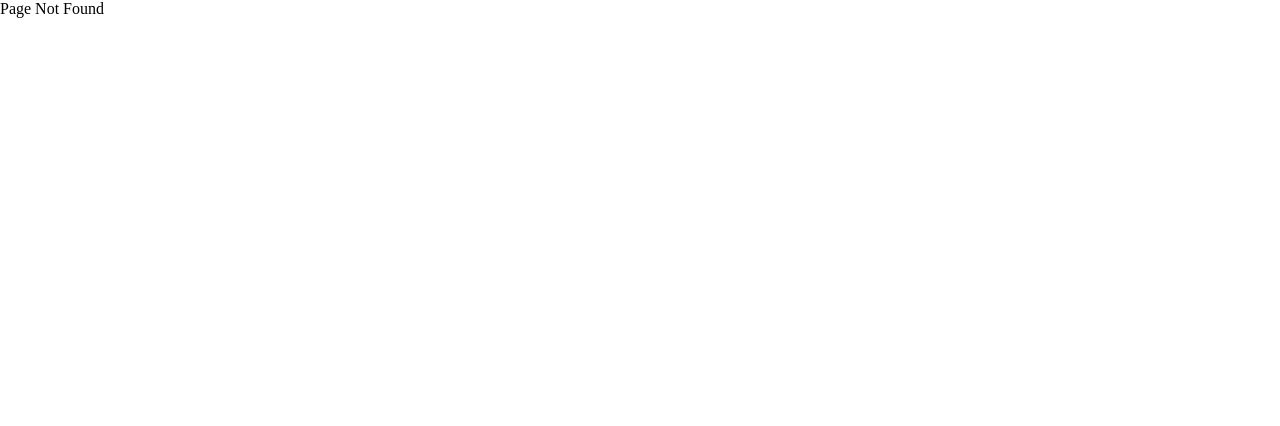
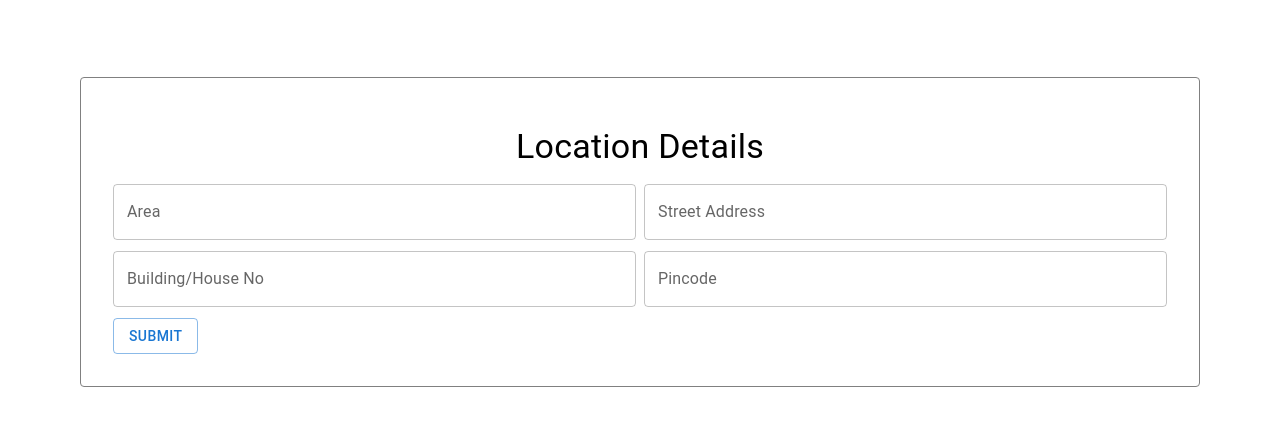
Before and after one commit to AdityaKalmekh/appetite-frontend, a React (Create React App) app: page /Location-Details in a window 1280 px wide. Before the commit this address had no page. Shown: the top 426 px of the page. Built offline with nearby package versions, Linux system fonts and the light colour scheme.

Commit message:
Locationdetails & Service details form

```diff
--- /dev/null
+++ b/src/components/supplier/LocationDetails.jsx
@@ -0,0 +1,136 @@
+import { Box, Button, Grid, imageListClasses, Typography,Input } from "@mui/material";
+import { Form, Formik } from "formik";
+import CommonContainer from "../../common/CommonContainer";
+import FormikController from "../../formik/FormikController";
+import { useState } from "react";
+import useHttp from "../../hooks/useHttp";
+
+
+const LocationDetails = () => {
+    const initialValues = {
+
+    }
+
+    return (
+        <CommonContainer sx={{ paddingX: "5rem" }}>
+          <Formik
+            initialValues={initialValues}
+            // validationSchema={validationSchema}
+            // onSubmit={onSubmit}
+          >
+            {(formik) => (
+              <Form>
+                <Box
+                  sx={{
+                    border: "1px solid grey",
+                    padding: "2rem",
+                    borderRadius: "4px",
+                  }}
+                >
+                <Grid container>
+                    <Grid
+                      item
+                      xs={12}
+                      sx={{
+                        padding: "1rem",
+                        display: "flex",
+                        justifyContent: "center",
+                      }}
+                    >
+                      <Typography variant="h4">Location Details</Typography>
+                    </Grid>
+                    <Grid container item spacing={1}>
+                        <Grid item xs={6}>
+                            <FormikController
+                            control="text"
+                            type="text"
+                            label="Area"
+                            name="area"
+                            fullWidth
+                            value={formik.values.area}
+                            onChange={formik.handleChange}
+                            error={
+                                formik.touched.servicetitle &&
+                                Boolean(formik.errors.servicetitle)
+                            }
+                            helperText={
+                                formik.touched.servicetitle &&
+                                formik.errors.servicetitle
+                            }
+                            />
+                        </Grid>
+                        <Grid item xs={6}>
+                            <FormikController
+                            control="text"
+                            type="text"
+                            label="Street Address"
+                            name="address"
+                            fullWidth
+                            value={formik.values.address}
+                            onChange={formik.handleChange}
+                            error={
+                                formik.touched.contact && Boolean(formik.errors.contact)
+                            }
+                            helperText={
+                                formik.touched.contact && formik.errors.contact
+                            }
+                            />
+                        </Grid>
+                        <Grid item xs={6}>
+                            <FormikController
+                                control="text"
+                                type="text"
+                                label="Building/House No"
+                                name="foodtype"
+                                fullWidth
+                                value={formik.values.foodtype}
+                                onChange={formik.handleChange}
+                                error={
+                                    formik.touched.foodtype &&
+                                    Boolean(formik.errors.foodtype)
+                                }
+                                helperText={
+                                    formik.touched.foodtype && formik.errors.foodtype
+                                }
+                            />
+                        </Grid>
+                        <Grid item xs={6}>
+                            <FormikController
+                                control="text"
+                                type="text"
+                                label="Pincode"
+                                name="foodtype"
+                                fullWidth
+                                value={formik.values.foodtype}
+                                onChange={formik.handleChange}
+                                error={
+                                    formik.touched.foodtype &&
+                                    Boolean(formik.errors.foodtype)
+                                }
+                                helperText={
+                                    formik.touched.foodtype && formik.errors.foodtype
+                                }
+                            />
+                        </Grid>
+                        <Grid item xs={12}>
+                            <Button
+                                variant="outlined"
+                                onClick={(e) => {
+                                    console.log(formik.values);
+                                    // onSubmit(formik.values);
+                                }}
+                            >
+                            Submit
+                            </Button>
+                        </Grid>
+                    </Grid>
+                </Grid>
+                </Box>
+              </Form>
+            )}
+          </Formik>
+        </CommonContainer>
+      );
+}
+
+export default LocationDetails
--- a/src/components/supplier/SupplierDetails.jsx
+++ b/src/components/supplier/SupplierDetails.jsx
@@ -43,11 +43,13 @@ const SupplierDetails = () => {
       label: "Egg",
     },
   ];
+
   const initialValues = {
     servicetitle: "",
     contact: "",
-    location: "",
     foodtype: "",
+    opening : "",
+    closing : "",
     image : "",
   };
 
@@ -114,10 +116,10 @@ const SupplierDetails = () => {
                     justifyContent: "center",
                   }}
                 >
-                  <Typography variant="h4">Supplier Detais</Typography>
+                  <Typography variant="h4">Tiffin Service Details</Typography>
                 </Grid>
                 <Grid container item spacing={1}>
-                  <Grid item xs={12}>
+                  <Grid item xs={6}>
                     <FormikController
                       control="text"
                       type="text"
@@ -140,7 +142,7 @@ const SupplierDetails = () => {
                     <FormikController
                       control="text"
                       type="text"
-                      label="contact No"
+                      label="Enter Owner Number"
                       name="contact"
                       fullWidth
                       value={formik.values.contact}
@@ -153,11 +155,11 @@ const SupplierDetails = () => {
                       }
                     />
                   </Grid>
-                  <Grid item xs={6}>
-                    {/* <Autocomplete> */}
+                  {/* <Grid item xs={6}>
+                    <Autocomplete>
                       <Input value={value} type="text" onChange={handleInput}/>
                       {status === 'OK' && data.map(sug => {return console.log(sug.description);})}
-                      {/* <FormikController
+                      <FormikController
                         control="text"
                         type="text"
                         label="Location"
@@ -172,9 +174,9 @@ const SupplierDetails = () => {
                         helperText={
                           formik.touched.location && formik.errors.location
                         }
-                      /> */}
-                    {/* </Autocomplete>   */}
-                  </Grid>
+                      />
+                     </Autocomplete>
+                  </Grid> */}
                   <Grid item xs={6}>
                     <FormikController
                       control="select"
@@ -194,11 +196,11 @@ const SupplierDetails = () => {
                       }
                     />
                   </Grid>
-                  <Grid item xs={6}>
+                  <Grid item xs={3}>
                     <FormikController
                       control="text"
                       type="text"
-                      label="Timing"
+                      label="Opening Time"
                       name="timing"
                       fullWidth
                       value={formik.values.timing}
@@ -208,9 +210,27 @@ const SupplierDetails = () => {
                       }
                       helperText={formik.touched.timing && formik.errors.timing}
                     />
-                    <Typography variant="subtitle2" color="red">
+                    {/* <Typography variant="subtitle2" color="red">
                       *Mention time uptill when orders are taken
-                    </Typography>
+                    </Typography> */}
+                  </Grid>
+                  <Grid item xs={3}>
+                    <FormikController
+                      control="text"
+                      type="text"
+                      label="Closing Time"
+                      name="timing"
+                      fullWidth
+                      value={formik.values.timing}
+                      onChange={formik.handleChange}
+                      error={
+                        formik.touched.timing && Boolean(formik.errors.timing)
+                      }
+                      helperText={formik.touched.timing && formik.errors.timing}
+                    />
+                    {/* <Typography variant="subtitle2" color="red">
+                      *Mention time uptill when orders are taken
+                    </Typography> */}
                   </Grid>
                   <Grid item md={6} xs={12}>
                     <Typography
--- a/src/layout/Content.jsx
+++ b/src/layout/Content.jsx
@@ -7,6 +7,7 @@ import SignupForm from "../components/user-interface/SignupForm";
 import Header from "./Header";
 import SupplierDetails from "../components/supplier/SupplierDetails";
 import HomePage from "../components/user-interface/HomePage";
+import LocationDetails from "../components/supplier/LocationDetails";
 
 const Content = () => {
   return (
@@ -33,6 +34,7 @@ const Content = () => {
       <Route exact path="/Header" element={<Header />} />
       {/* <Route exact path="/Supplier-Dashboard" element={<SupplierDashboard />} /> */}
       <Route exact path="/Supplier-Details" element={<SupplierDetails />} />
+      <Route exact path="/Location-Details" element={<LocationDetails />} />
       <Route exact path="/home" element={<HomePage />} />
     </Routes>
   );
```
